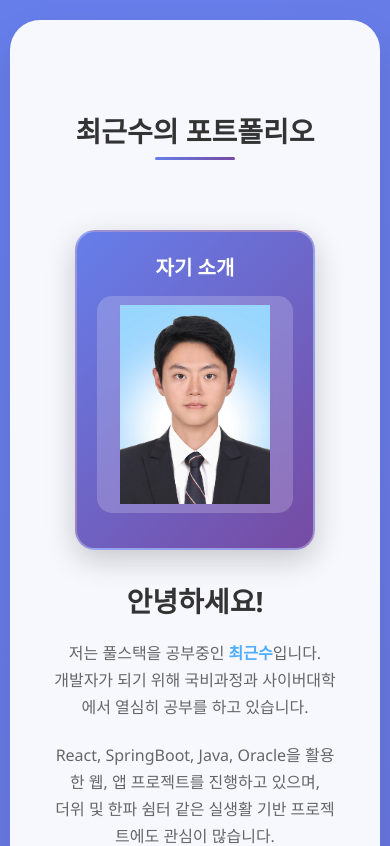
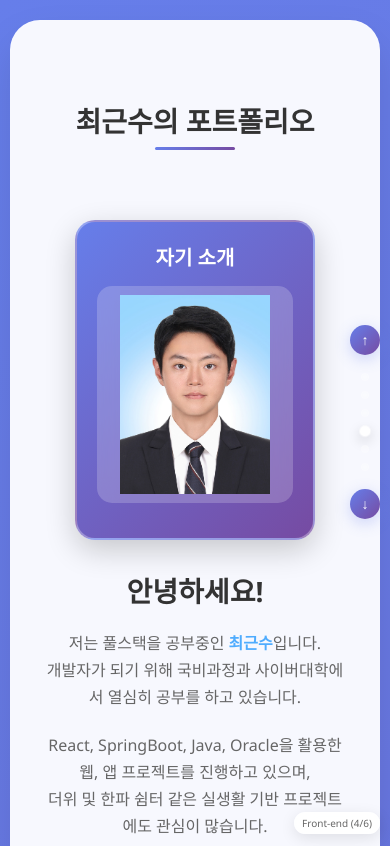
Before and after one commit to guensoo/guensoo.github.io, a React (Create React App) app in the folder portfolio-react-app/: page / in a window 390 px wide. Shown: the top 846 px of the page. Built offline with nearby package versions, Linux system fonts and the light colour scheme.

Commit message:
우측 페이지네이션 추가

```diff
--- a/portfolio-react-app/src/App.css
+++ b/portfolio-react-app/src/App.css
@@ -59,6 +59,128 @@ body {
   text-decoration: underline;
 }
 
+/* 섹션 래퍼 */
+.section-wrapper {
+  scroll-margin-top: 20px;
+}
+
+/* 사이드 네비게이션 */
+.side-navigation {
+  position: fixed;
+  right: 30px;
+  top: 50%;
+  transform: translateY(-50%);
+  display: flex;
+  flex-direction: column;
+  align-items: center;
+  gap: 15px;
+  z-index: 1000;
+}
+
+.nav-button {
+  width: 45px;
+  height: 45px;
+  border: none;
+  border-radius: 50%;
+  background: linear-gradient(135deg, #667eea 0%, #764ba2 100%);
+  color: white;
+  cursor: pointer;
+  display: flex;
+  align-items: center;
+  justify-content: center;
+  font-size: 20px;
+  font-weight: bold;
+  transition: all 0.3s ease;
+  box-shadow: 0 4px 15px rgba(102, 126, 234, 0.3);
+}
+
+.nav-button:hover {
+  transform: scale(1.1);
+  background: linear-gradient(135deg, #764ba2 0%, #667eea 100%);
+  box-shadow: 0 8px 25px rgba(102, 126, 234, 0.4);
+}
+
+.nav-button:active {
+  transform: scale(0.95);
+}
+
+.pagination-dots.vertical {
+  display: flex;
+  flex-direction: column;
+  gap: 10px;
+  padding: 10px 0;
+}
+
+.dot {
+  width: 12px;
+  height: 12px;
+  border: none;
+  border-radius: 50%;
+  background: rgba(255, 255, 255, 0.4);
+  cursor: pointer;
+  transition: all 0.3s ease;
+  padding: 0;
+  backdrop-filter: blur(10px);
+}
+
+.dot:hover {
+  background: rgba(255, 255, 255, 0.6);
+  transform: scale(1.2);
+}
+
+.dot.active {
+  background: white;
+  transform: scale(1.4);
+  box-shadow: 0 3px 10px rgba(0, 0, 0, 0.2);
+}
+
+.section-indicator {
+  position: fixed;
+  right: 30px;
+  bottom: 30px;
+  background: rgba(255, 255, 255, 0.9);
+  backdrop-filter: blur(10px);
+  padding: 8px 16px;
+  border-radius: 20px;
+  font-size: 12px;
+  color: #666;
+  font-weight: 500;
+  box-shadow: 0 4px 15px rgba(0, 0, 0, 0.1);
+  z-index: 1000;
+}
+
+/* 스크롤 힌트 애니메이션 */
+.side-navigation::before {
+  content: '';
+  position: absolute;
+  top: -20px;
+  left: 50%;
+  transform: translateX(-50%);
+  width: 2px;
+  height: 15px;
+  background: linear-gradient(to bottom, transparent, rgba(255, 255, 255, 0.6));
+  border-radius: 1px;
+  animation: scrollHint 2s ease-in-out infinite;
+}
+
+@keyframes scrollHint {
+  0%, 100% {
+    opacity: 0.3;
+    transform: translateX(-50%) translateY(0);
+  }
+  50% {
+    opacity: 1;
+    transform: translateX(-50%) translateY(5px);
+  }
+}
+
+/* 접근성을 위한 포커스 스타일 */
+.nav-button:focus,
+.dot:focus {
+  outline: 2px solid #667eea;
+  outline-offset: 2px;
+}
+
 @media (max-width: 768px) {
   .main-wrapper {
     padding: 20px 10px;
@@ -67,4 +189,73 @@ body {
   .content-inner {
     padding: 30px 20px;
   }
+
+  .side-navigation {
+    right: 15px;
+    gap: 10px;
+  }
+
+  .nav-button {
+    width: 35px;
+    height: 35px;
+    font-size: 16px;
+  }
+
+  .section-indicator {
+    right: 15px;
+    bottom: 15px;
+    font-size: 11px;
+    padding: 6px 12px;
+  }
+
+  .dot {
+    width: 10px;
+    height: 10px;
+  }
+
+  .side-navigation::before {
+    display: none;
+  }
 }
+
+/* 태블릿 반응형 */
+@media (max-width: 1024px) and (min-width: 769px) {
+  .side-navigation {
+    right: 20px;
+  }
+
+  .section-indicator {
+    right: 20px;
+    bottom: 20px;
+  }
+}
+
+/* 매우 작은 화면 */
+@media (max-width: 480px) {
+  .content-inner {
+    padding: 20px 15px;
+  }
+
+  .nav-button {
+    width: 30px;
+    height: 30px;
+    font-size: 14px;
+  }
+
+  .dot {
+    width: 8px;
+    height: 8px;
+  }
+
+  .side-navigation {
+    right: 10px;
+    gap: 8px;
+  }
+
+  .section-indicator {
+    right: 10px;
+    bottom: 10px;
+    font-size: 10px;
+    padding: 4px 8px;
+  }
+}
--- a/portfolio-react-app/src/App.js
+++ b/portfolio-react-app/src/App.js
@@ -1,4 +1,4 @@
-import React from 'react';
+import React, { useState, useEffect, useRef } from 'react';
 import './App.css';
 import Intro from './components/Intro';
 import Frontend from './components/Frontend';
@@ -9,43 +9,148 @@ import Project from './components/Project';
 import Study from './components/Study';
 
 function App() {
+  const [activeSection, setActiveSection] = useState(0);
+  const sectionRefs = useRef([]);
+
+  const sections = [
+    {
+      title: "최근수의 포트폴리오",
+      component: <Intro />,
+      id: "intro"
+    },
+    {
+      title: "Study",
+      component: <Study />,
+      id: "study"
+    },
+    {
+      title: "Projects",
+      component: <Project />,
+      id: "projects"
+    },
+    {
+      title: "Front-end",
+      component: <Frontend />,
+      id: "frontend"
+    },
+    {
+      title: "Back-end",
+      component: <Backend />,
+      id: "backend"
+    },
+    {
+      title: "DBMS",
+      component: <DB />,
+      id: "dbms"
+    }
+  ];
+
+  // 섹션으로 스크롤하는 함수
+  const scrollToSection = (index) => {
+    if (sectionRefs.current[index]) {
+      sectionRefs.current[index].scrollIntoView({
+        behavior: 'smooth',
+        block: 'start'
+      });
+    }
+  };
+
+  // 다음/이전 섹션으로 이동
+  const goToNext = () => {
+    const nextIndex = (activeSection + 1) % sections.length;
+    scrollToSection(nextIndex);
+  };
+
+  const goToPrev = () => {
+    const prevIndex = (activeSection - 1 + sections.length) % sections.length;
+    scrollToSection(prevIndex);
+  };
+
+  // 스크롤 이벤트로 현재 활성 섹션 감지
+  useEffect(() => {
+    const handleScroll = () => {
+      const scrollPosition = window.scrollY + window.innerHeight / 2;
+
+      for (let i = sectionRefs.current.length - 1; i >= 0; i--) {
+        const section = sectionRefs.current[i];
+        if (section && section.offsetTop <= scrollPosition) {
+          setActiveSection(i);
+          break;
+        }
+      }
+    };
+
+    window.addEventListener('scroll', handleScroll);
+    handleScroll(); // 초기 실행
+
+    return () => window.removeEventListener('scroll', handleScroll);
+  }, []);
+
+  // 키보드 네비게이션
+  useEffect(() => {
+    const handleKeyDown = (e) => {
+      if (e.key === 'ArrowDown' || e.key === 'PageDown') {
+        e.preventDefault();
+        goToNext();
+      } else if (e.key === 'ArrowUp' || e.key === 'PageUp') {
+        e.preventDefault();
+        goToPrev();
+      }
+    };
+
+    document.addEventListener('keydown', handleKeyDown);
+    return () => document.removeEventListener('keydown', handleKeyDown);
+  }, [activeSection]);
+
   return (
     <div className="app-container">
       <div className="main-wrapper">
         <div className="content-card">
           <div className="content-inner">
 
+            <div ref={el => sectionRefs.current[0] = el} className="section-wrapper" id="intro">
               <Section title="최근수의 포트폴리오">
                 <Intro />
               </Section>
+            </div>
 
             <hr className="section-divider" />
 
+            <div ref={el => sectionRefs.current[1] = el} className="section-wrapper" id="study">
               <Section title="Study">
                 <Study />
               </Section>
+            </div>
 
+            <div ref={el => sectionRefs.current[2] = el} className="section-wrapper" id="projects">
               <Section title="Projects">
                 <Project />
               </Section>
+            </div>
 
             <hr className="section-divider" />
 
+            <div ref={el => sectionRefs.current[3] = el} className="section-wrapper" id="frontend">
               <Section title="Front-end">
                 <Frontend />
               </Section>
+            </div>
 
             <hr className="section-divider" />
 
+            <div ref={el => sectionRefs.current[4] = el} className="section-wrapper" id="backend">
               <Section title="Back-end">
                 <Backend />
               </Section>
+            </div>
 
             <hr className="section-divider" />
 
+            <div ref={el => sectionRefs.current[5] = el} className="section-wrapper" id="dbms">
               <Section title="DBMS">
                 <DB />
               </Section>
+            </div>
 
           </div>
         </div>
@@ -57,6 +162,42 @@ function App() {
           </a> (GPL-3.0)
         </footer>
       </div>
+
+      {/* 사이드 페이지네이션 네비게이션 */}
+      <div className="side-navigation">
+        <button
+          className="nav-button up-button"
+          onClick={goToPrev}
+          aria-label="이전 섹션"
+        >
+          <span>↑</span>
+        </button>
+
+        <div className="pagination-dots vertical">
+          {sections.map((section, index) => (
+            <button
+              key={index}
+              className={`dot ${index === activeSection ? 'active' : ''}`}
+              onClick={() => scrollToSection(index)}
+              aria-label={`${section.title} 섹션으로 이동`}
+              title={section.title}
+            />
+          ))}
+        </div>
+
+        <button
+          className="nav-button down-button"
+          onClick={goToNext}
+          aria-label="다음 섹션"
+        >
+          <span>↓</span>
+        </button>
+      </div>
+
+      {/* 섹션 인디케이터 */}
+      <div className="section-indicator">
+        {sections[activeSection].title} ({activeSection + 1}/{sections.length})
+      </div>
     </div>
   );
 }
```
Lines whose indentation alone changed are shown as unchanged.
